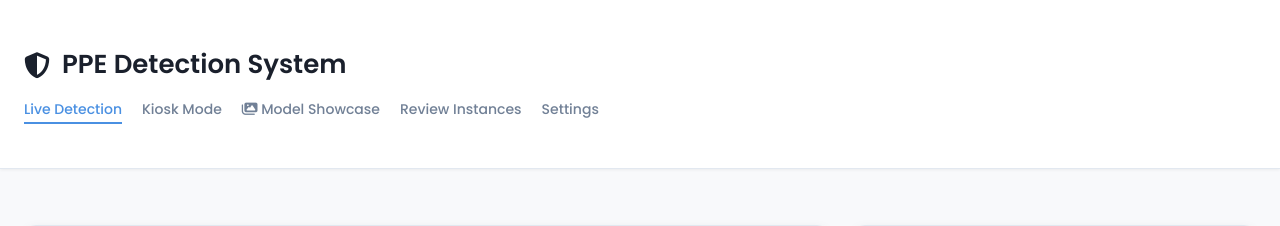
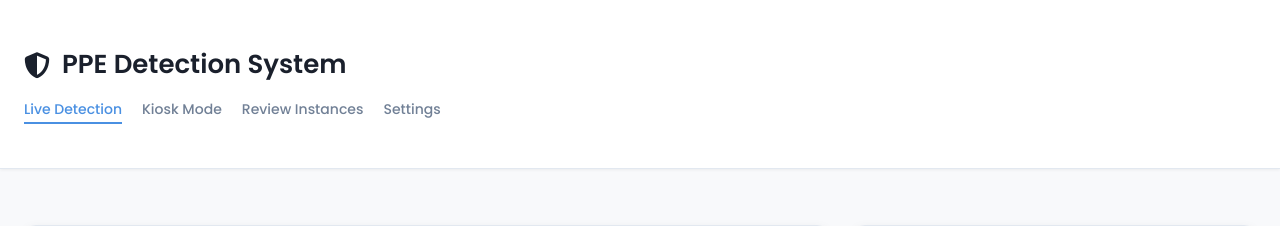
Before and after one commit to barron-local/Construction-Site-Safety-PPE-Detection, a Flask app: page / in a window 1280 px wide. Shown: the top 226 px of the page. Run offline with Flask 3, Linux system fonts and the light colour scheme; data that the repository does not hold is empty; some libraries are stand-ins or nearby versions.

Commit message:
refactor(nav): Hide Model Showcase from navbar while preserving direct access at /slideshow

```diff
--- a/Model-Deployment/templates/index.html
+++ b/Model-Deployment/templates/index.html
@@ -386,7 +386,6 @@
             <div class="nav-links">
                 <a href="/" class="active">Live Detection</a>
                 <a href="/kiosk">Kiosk Mode</a>
-                <a href="/slideshow"><i class="fas fa-images"></i> Model Showcase</a>
                 <a href="/review">Review Instances</a>
                 <a href="/settings">Settings</a>
             </div>
--- a/Model-Deployment/templates/review.html
+++ b/Model-Deployment/templates/review.html
@@ -452,7 +452,6 @@
             <div class="nav-links">
                 <a href="/">Live Detection</a>
                 <a href="/kiosk">Kiosk Mode</a>
-                <a href="/slideshow"><i class="fas fa-images"></i> Model Showcase</a>
                 <a href="/review" class="active">Review Instances</a>
                 <a href="/settings">Settings</a>
             </div>
--- a/Model-Deployment/templates/settings.html
+++ b/Model-Deployment/templates/settings.html
@@ -388,7 +388,6 @@
             <div class="nav-links">
                 <a href="/">Live Detection</a>
                 <a href="/kiosk">Kiosk Mode</a>
-                <a href="/slideshow"><i class="fas fa-images"></i> Model Showcase</a>
                 <a href="/review">Review Instances</a>
                 <a href="/settings" class="active">Settings</a>
             </div>
--- a/Model-Deployment/templates/slideshow.html
+++ b/Model-Deployment/templates/slideshow.html
@@ -839,7 +839,6 @@
             <div class="nav-links">
                 <a href="/">Live Detection</a>
                 <a href="/kiosk">Kiosk Mode</a>
-                <a href="/slideshow" class="active"><i class="fas fa-images"></i> Model Showcase</a>
                 <a href="/review">Review Instances</a>
                 <a href="/settings">Settings</a>
             </div>
```
